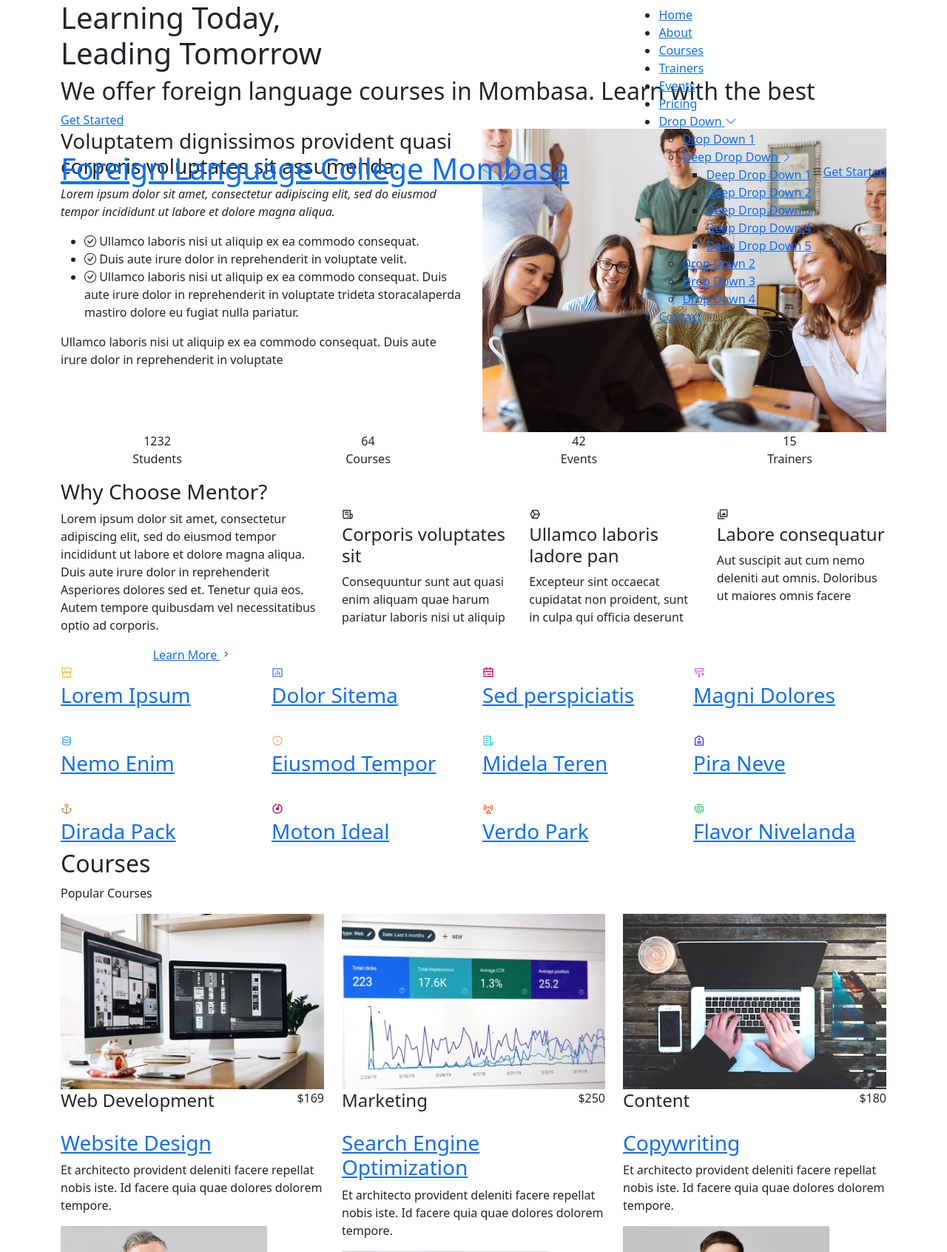
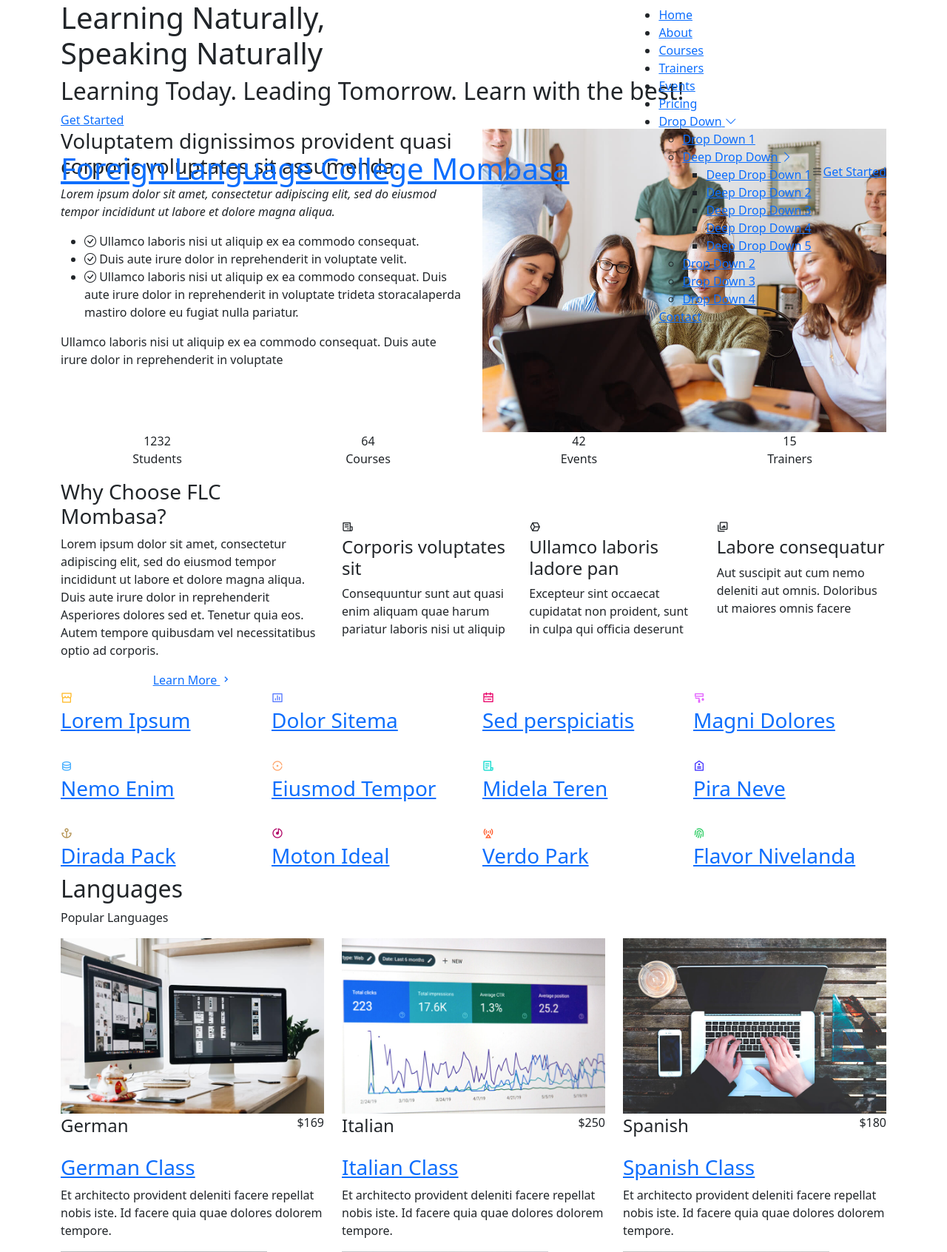
Before and after one commit to LabGich/German-School, a CodeIgniter 4 app: the page made by app/Views/Homepage.php in a window 1280 px wide. Shown: the top 1692 px of the page at 74% size. Run offline with PHP 8.4 and a stand-in for CodeIgniter, Linux system fonts and the light colour scheme; the template is opened without the code that fills it, so the values that code supplies are empty; some libraries are stand-ins or nearby versions.

Commit message:
changed on homepage

```diff
--- a/app/Views/Homepage.php
+++ b/app/Views/Homepage.php
@@ -79,8 +79,8 @@
   <!-- ======= Hero Section ======= -->
   <section id="hero" class="d-flex justify-content-center align-items-center">
     <div class="container position-relative" data-aos="zoom-in" data-aos-delay="100">
-      <h1>Learning Today,<br>Leading Tomorrow</h1>
-      <h2>We offer foreign language courses in Mombasa. Learn with the best</h2>
+      <h1>Learning Naturally,<br>Speaking Naturally</h1>
+      <h2>Learning Today. Leading Tomorrow. Learn with the best!</h2>
       <a href="courses.html" class="btn-get-started">Get Started</a>
     </div>
   </section><!-- End Hero -->
@@ -154,7 +154,7 @@
         <div class="row">
           <div class="col-lg-4 d-flex align-items-stretch">
             <div class="content">
-              <h3>Why Choose Mentor?</h3>
+              <h3>Why Choose FLC Mombasa?</h3>
               <p>
                 Lorem ipsum dolor sit amet, consectetur adipiscing elit, sed do eiusmod tempor incididunt ut labore et dolore magna aliqua. Duis aute irure dolor in reprehenderit
                 Asperiores dolores sed et. Tenetur quia eos. Autem tempore quibusdam vel necessitatibus optio ad corporis.
@@ -283,8 +283,8 @@
       <div class="container" data-aos="fade-up">
 
         <div class="section-title">
-          <h2>Courses</h2>
-          <p>Popular Courses</p>
+          <h2>Languages</h2>
+          <p>Popular Languages</p>
         </div>
 
         <div class="row" data-aos="zoom-in" data-aos-delay="100">
@@ -294,11 +294,11 @@
               <img src="/assets/img/course-1.jpg" class="img-fluid" alt="...">
               <div class="course-content">
                 <div class="d-flex justify-content-between align-items-center mb-3">
-                  <h4>Web Development</h4>
+                  <h4>German</h4>
                   <p class="price">$169</p>
                 </div>
 
-                <h3><a href="course-details.html">Website Design</a></h3>
+                <h3><a href="course-details.html">German Class</a></h3>
                 <p>Et architecto provident deleniti facere repellat nobis iste. Id facere quia quae dolores dolorem tempore.</p>
                 <div class="trainer d-flex justify-content-between align-items-center">
                   <div class="trainer-profile d-flex align-items-center">
@@ -320,11 +320,11 @@
               <img src="/assets/img/course-2.jpg" class="img-fluid" alt="...">
               <div class="course-content">
                 <div class="d-flex justify-content-between align-items-center mb-3">
-                  <h4>Marketing</h4>
+                  <h4>Italian</h4>
                   <p class="price">$250</p>
                 </div>
 
-                <h3><a href="course-details.html">Search Engine Optimization</a></h3>
+                <h3><a href="course-details.html">Italian Class</a></h3>
                 <p>Et architecto provident deleniti facere repellat nobis iste. Id facere quia quae dolores dolorem tempore.</p>
                 <div class="trainer d-flex justify-content-between align-items-center">
                   <div class="trainer-profile d-flex align-items-center">
@@ -346,11 +346,11 @@
               <img src="/assets/img/course-3.jpg" class="img-fluid" alt="...">
               <div class="course-content">
                 <div class="d-flex justify-content-between align-items-center mb-3">
-                  <h4>Content</h4>
+                  <h4>Spanish</h4>
                   <p class="price">$180</p>
                 </div>
 
-                <h3><a href="course-details.html">Copywriting</a></h3>
+                <h3><a href="course-details.html">Spanish Class</a></h3>
                 <p>Et architecto provident deleniti facere repellat nobis iste. Id facere quia quae dolores dolorem tempore.</p>
                 <div class="trainer d-flex justify-content-between align-items-center">
                   <div class="trainer-profile d-flex align-items-center">
@@ -382,7 +382,7 @@
               <img src="/assets/img/trainers/trainer-1.jpg" class="img-fluid" alt="">
               <div class="member-content">
                 <h4>Walter White</h4>
-                <span>Web Development</span>
+                <span>German Class Tutor</span>
                 <p>
                   Magni qui quod omnis unde et eos fuga et exercitationem. Odio veritatis perspiciatis quaerat qui aut aut aut
                 </p>
@@ -401,7 +401,7 @@
               <img src="/assets/img/trainers/trainer-2.jpg" class="img-fluid" alt="">
               <div class="member-content">
                 <h4>Sarah Jhinson</h4>
-                <span>Marketing</span>
+                <span>Italian Class Tutor</span>
                 <p>
                   Repellat fugiat adipisci nemo illum nesciunt voluptas repellendus. In architecto rerum rerum temporibus
                 </p>
@@ -420,7 +420,7 @@
               <img src="/assets/img/trainers/trainer-3.jpg" class="img-fluid" alt="">
               <div class="member-content">
                 <h4>William Anderson</h4>
-                <span>Content</span>
+                <span>Spanish Class Tutor</span>
                 <p>
                   Voluptas necessitatibus occaecati quia. Earum totam consequuntur qui porro et laborum toro des clara
                 </p>
@@ -449,12 +449,12 @@
         <div class="row">
 
           <div class="col-lg-3 col-md-6 footer-contact">
-            <h3>Mentor</h3>
+            <h3>Peter Marupu</h3>
             <p>
               A108 Adam Street <br>
-              New York, NY 535022<br>
-              United States <br><br>
-              <strong>Phone:</strong> +1 5589 55488 55<br>
+              Bamburi, Mombasa<br>
+              Kenya <br><br>
+              <strong>Phone:</strong> +254 111 896265<br>
               <strong>Email:</strong> info@example.com<br>
             </p>
           </div>
@@ -471,13 +471,16 @@
           </div>
 
           <div class="col-lg-3 col-md-6 footer-links">
-            <h4>Our Services</h4>
+            <h4>Languages Offered</h4>
             <ul>
-              <li><i class="bx bx-chevron-right"></i> <a href="#">Web Design</a></li>
-              <li><i class="bx bx-chevron-right"></i> <a href="#">Web Development</a></li>
-              <li><i class="bx bx-chevron-right"></i> <a href="#">Product Management</a></li>
-              <li><i class="bx bx-chevron-right"></i> <a href="#">Marketing</a></li>
-              <li><i class="bx bx-chevron-right"></i> <a href="#">Graphic Design</a></li>
+              <li><i class="bx bx-chevron-right"></i> <a href="#">German</a></li>
+              <li><i class="bx bx-chevron-right"></i> <a href="#">Chinese</a></li>
+              <li><i class="bx bx-chevron-right"></i> <a href="#">French</a></li>
+              <li><i class="bx bx-chevron-right"></i> <a href="#">Spanish</a></li>
+              <li><i class="bx bx-chevron-right"></i> <a href="#">English</a></li>
+              <li><i class="bx bx-chevron-right"></i> <a href="#">Swahili</a></li>
+              <li><i class="bx bx-chevron-right"></i> <a href="#">Arabic</a></li>
+              <li><i class="bx bx-chevron-right"></i> <a href="#">Italian</a></li>
             </ul>
           </div>
 
@@ -497,7 +500,7 @@
 
       <div class="me-md-auto text-center text-md-start">
         <div class="copyright">
-          &copy; Copyright <strong><span>German School</span></strong>. All Rights Reserved
+          &copy; Copyright <strong><span>Foreign Language College Mombasa </span></strong>. All Rights Reserved
         </div>
         <div class="credits">
 
```
